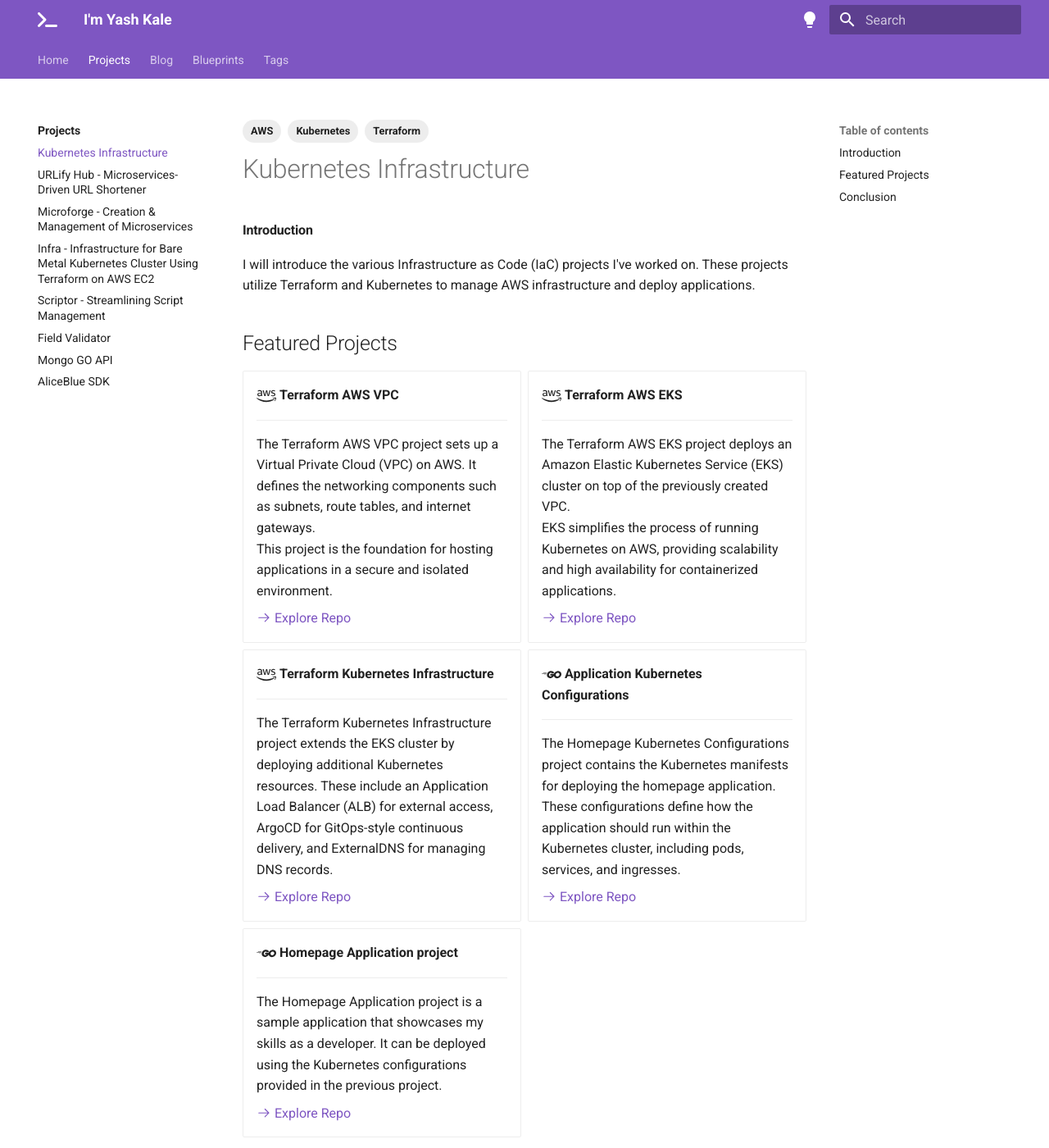
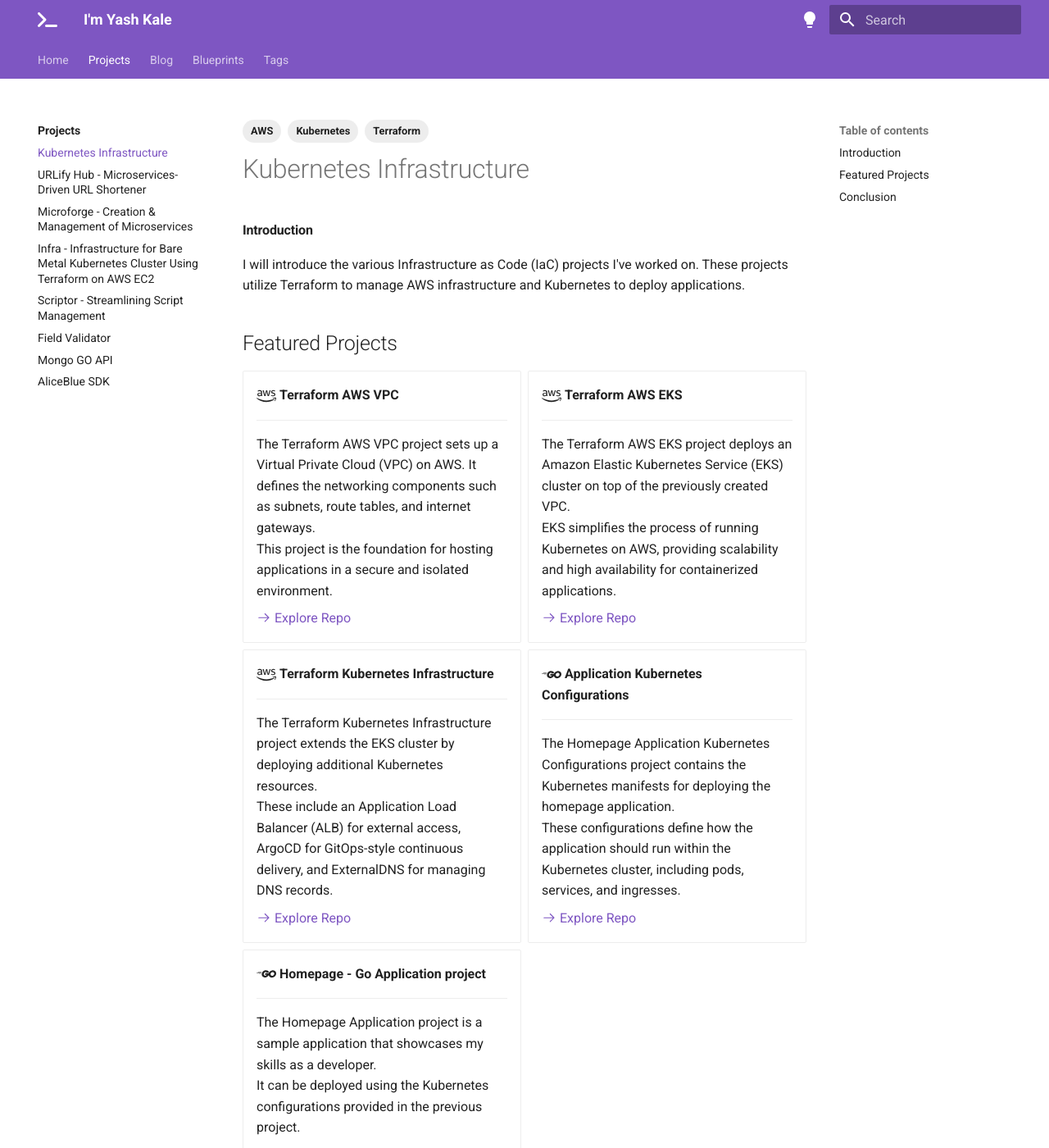
Before and after one commit to imyashkale/portfolio, an MkDocs documentation site: the page built from docs/projects/infrastructure.md, in a window 1280 px wide and 1400 px high. Shown: the whole window at 82% size. Built offline with MkDocs 1.6.1 and Material for MkDocs 9.7.7, drawn with Linux system fonts in a browser that asks for light colours; plug-ins that fetch from the network failed and are left out; comment, search, counter and statistics services are not loaded.

```diff
--- a/docs/projects/infrastructure.md
+++ b/docs/projects/infrastructure.md
@@ -10,7 +10,7 @@ tags:
 
 #### Introduction
 
-I will introduce the various Infrastructure as Code (IaC) projects I've worked on. These projects utilize Terraform and Kubernetes to manage AWS infrastructure and deploy applications.
+I will introduce the various Infrastructure as Code (IaC) projects I've worked on. These projects utilize Terraform to manage AWS infrastructure and Kubernetes to deploy applications.
 
 ## Featured Projects
 
@@ -41,7 +41,9 @@ I will introduce the various Infrastructure as Code (IaC) projects I've worked o
 
     ---
 
-    The Terraform Kubernetes Infrastructure project extends the EKS cluster by deploying additional Kubernetes resources. These include an Application Load Balancer (ALB) for external access, ArgoCD for GitOps-style continuous delivery, and ExternalDNS for managing DNS records.
+    The Terraform Kubernetes Infrastructure project extends the EKS cluster by deploying additional Kubernetes resources.
+    <br>
+    These include an Application Load Balancer (ALB) for external access, ArgoCD for GitOps-style continuous delivery, and ExternalDNS for managing DNS records.
 
     [:octicons-arrow-right-24: Explore Repo](https://github.com/imyashkale/terraform-k8s-infrastructure){:target="_blank"}
 
@@ -49,15 +51,19 @@ I will introduce the various Infrastructure as Code (IaC) projects I've worked o
 
     ---
 
-    The Homepage Kubernetes Configurations project contains the Kubernetes manifests for deploying the homepage application. These configurations define how the application should run within the Kubernetes cluster, including pods, services, and ingresses.
+    The Homepage Application Kubernetes Configurations project contains the Kubernetes manifests for deploying the homepage application.
+    <br>
+    These configurations define how the application should run within the Kubernetes cluster, including pods, services, and ingresses.
 
     [:octicons-arrow-right-24: Explore Repo](https://github.com/imyashkale/homepage-k8s-configs){:target="_blank"}
 
-- :fontawesome-brands-golang:{ .lg .middle } __Homepage Application project__
+- :fontawesome-brands-golang:{ .lg .middle } __Homepage - Go Application project__
 
     ---
 
-    The Homepage Application project is a sample application that showcases my skills as a developer. It can be deployed using the Kubernetes configurations provided in the previous project.
+    The Homepage Application project is a sample application that showcases my skills as a developer.
+    <br>
+    It can be deployed using the Kubernetes configurations provided in the previous project.
 
     [:octicons-arrow-right-24: Explore Repo](https://github.com/imyashkale/homepage){:target="_blank"}
 
```
